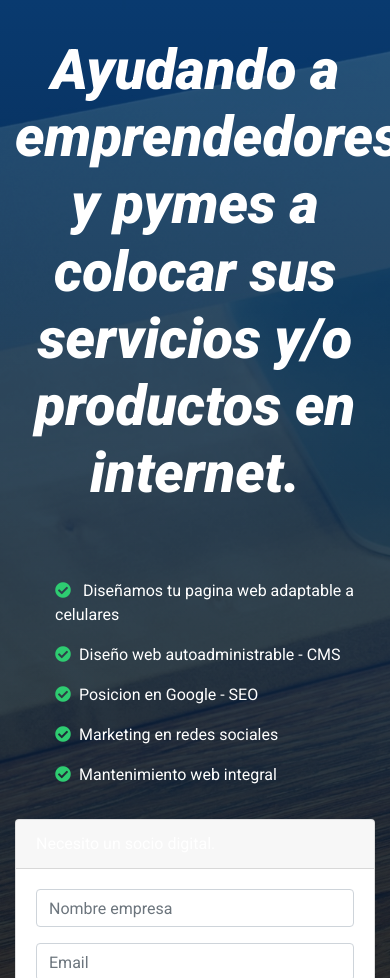
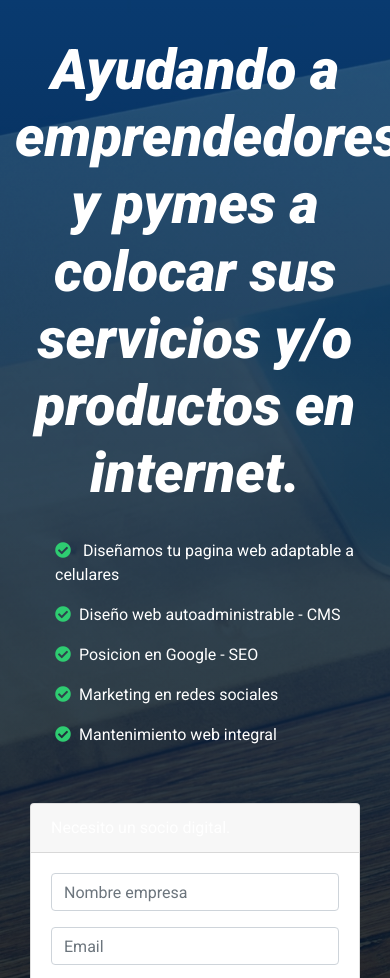
Before and after one commit to viejo27/landingPagePDO, a plain HTML site: page index.html in a window 390 px wide. Shown: the part 89-1067 px from the top of the page. Drawn offline with nearby package versions, Linux system fonts and the light colour scheme.

Commit message:
estructura responsive

```diff
--- a/index.html
+++ b/index.html
@@ -25,13 +25,16 @@
     <!-- leyenda principal -->
     <section class="jumbotron jumbotron-fluid bg-transparent">
         <div class="container">
-          <h1 class="display-4">
+          <div class="row">
+            <div class="col-sm col-md col-lg">
+
+              <!-- slogan -->
+              <h1 class="display-4 pb-4">
                 <i>Ayudando a emprendedores y pymes a colocar sus servicios y/o productos en internet.</i>
               </h1>
-        </div>
-    </section>
+
               <!-- servicios -->
-    <section class="container list-services">
+              <section class="list-services pb-4">
                   <ul>
                     <li class="pb-3">
                       <i class="fas fa-check-circle mr-2"></i> Diseñamos tu pagina web adaptable a celulares
@@ -50,7 +53,10 @@
                     </li>
                   </ul>
               </section>
+            </div>
 
+            <!-- contact form -->
+            <div class="col-sm col-md col-lg">
                 <section id="contactar-section">
                     <div class="container">
                       <div class="card">
@@ -75,7 +81,12 @@
                       </div>
                     </div>
                   </section>
+            </div>
+          </div>
+        </div>
+    </section>
 
+    <!-- footer -->
     <footer>
       <section>
         <div class="container">
--- a/style.css
+++ b/style.css
@@ -12,7 +12,7 @@ nav .link-title-nav {
   color: #ffffff;
 }
 
-.jumbotron {
+.jumbotron h1 {
   text-align: center;
 }
 
```
Lines whose indentation alone changed are shown as unchanged.
